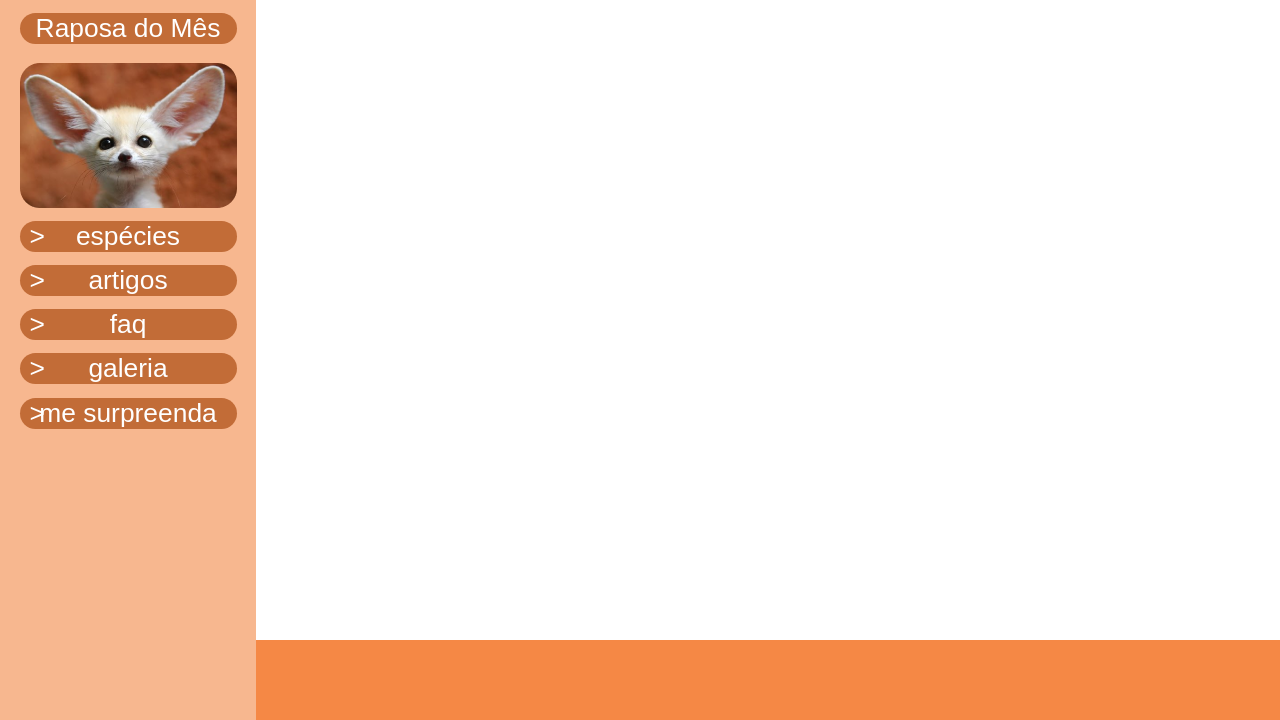
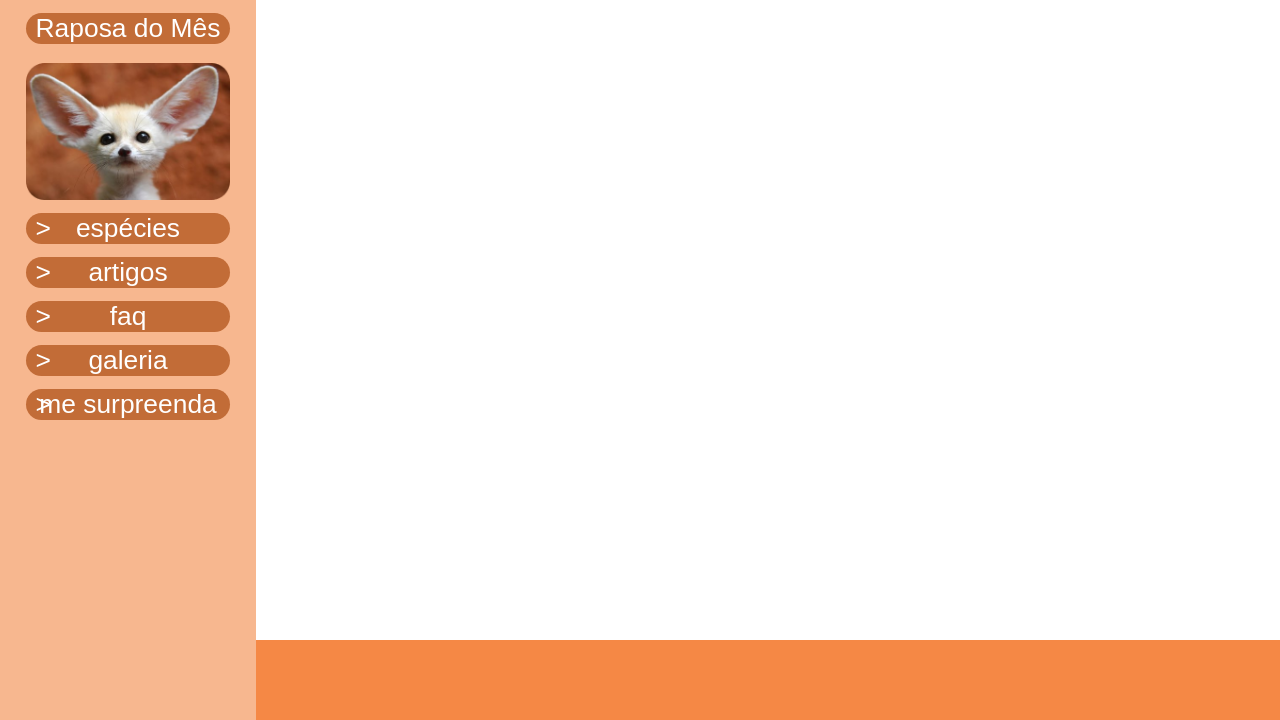
Before and after one commit to pedrOfsilveira/trabalho2-pwf, a PHP site: page / in a window 1280 px wide. Shown: the part 80-800 px from the top of the page. Run offline with PHP 8.4, Linux system fonts and the light colour scheme; some web fonts are replaced.

Commit message:
commit commit commit (n quebra mais tão fácil

```diff
--- a/css/style.css
+++ b/css/style.css
@@ -58,6 +58,7 @@ aside {
 nav {
   position: sticky;
   top: 10vh;
+  width: 80%;
 }
 
 .botao {
@@ -81,6 +82,7 @@ nav {
 
 .raposa_mes {
   margin-top: 0.7rem;
+  width: 100%;
 }
 
 img {
--- a/index.html
+++ b/index.html
@@ -13,7 +13,7 @@
   <div class="wrapper">
     <header>
       <a href="index.html">
-        <img class="logo" alt="logo do site Wikiposa" src="img/LOGO.png">
+        <img class="logo" alt="logo do site Wikiposa" src="img/logo.png">
       </a>
       <a class="sobre" href="https://youtube.com">
         <p>sobre nós</p>
```
